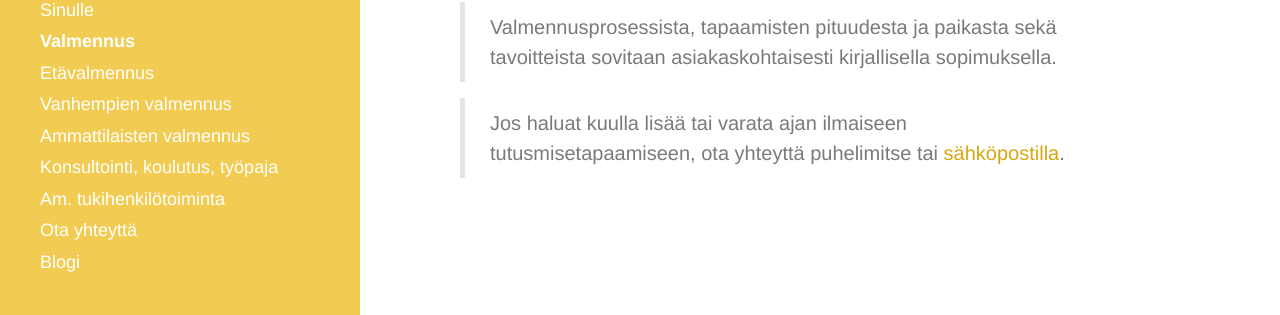
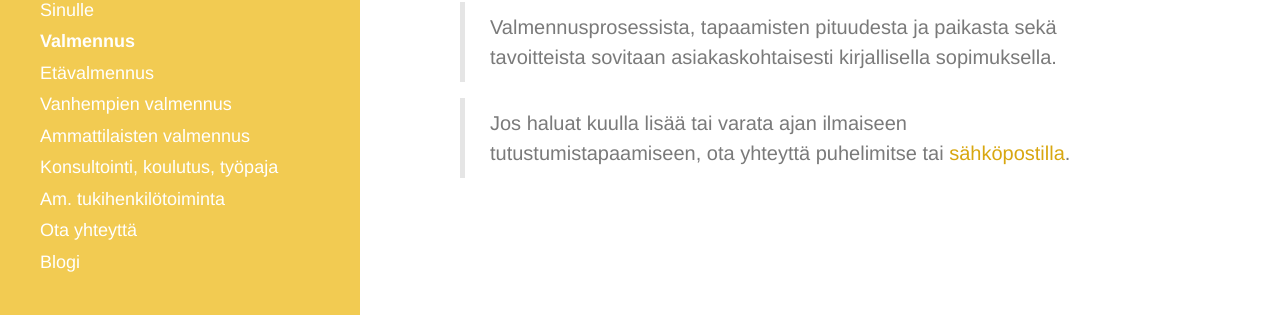
Before and after one commit to niinapiira/neppari.net, a Jekyll site: the page built from valmennus.md, in a window 1280 px wide and 900 px high, scrolled down 646 px. Shown: the part 582-897 px from the top of the window. Built offline with Jekyll 4.4.1, drawn with Linux system fonts in a browser that asks for light colours.

Commit message:
Update valmennus.md

```diff
--- a/valmennus.md
+++ b/valmennus.md
@@ -36,4 +36,4 @@ Nepsy-valmennus on hyvin kokonaisvaltainen tukimuoto, joka kattaa koko elämän
 
 > Valmennusprosessista, tapaamisten pituudesta ja paikasta sekä tavoitteista sovitaan asiakaskohtaisesti kirjallisella sopimuksella.
 
-> Jos haluat kuulla lisää tai varata ajan ilmaiseen tutusmisetapaamiseen, ota yhteyttä puhelimitse tai [sähköpostilla](/ota-yhteytta).
+> Jos haluat kuulla lisää tai varata ajan ilmaiseen tutustumistapaamiseen, ota yhteyttä puhelimitse tai [sähköpostilla](/ota-yhteytta).
```
